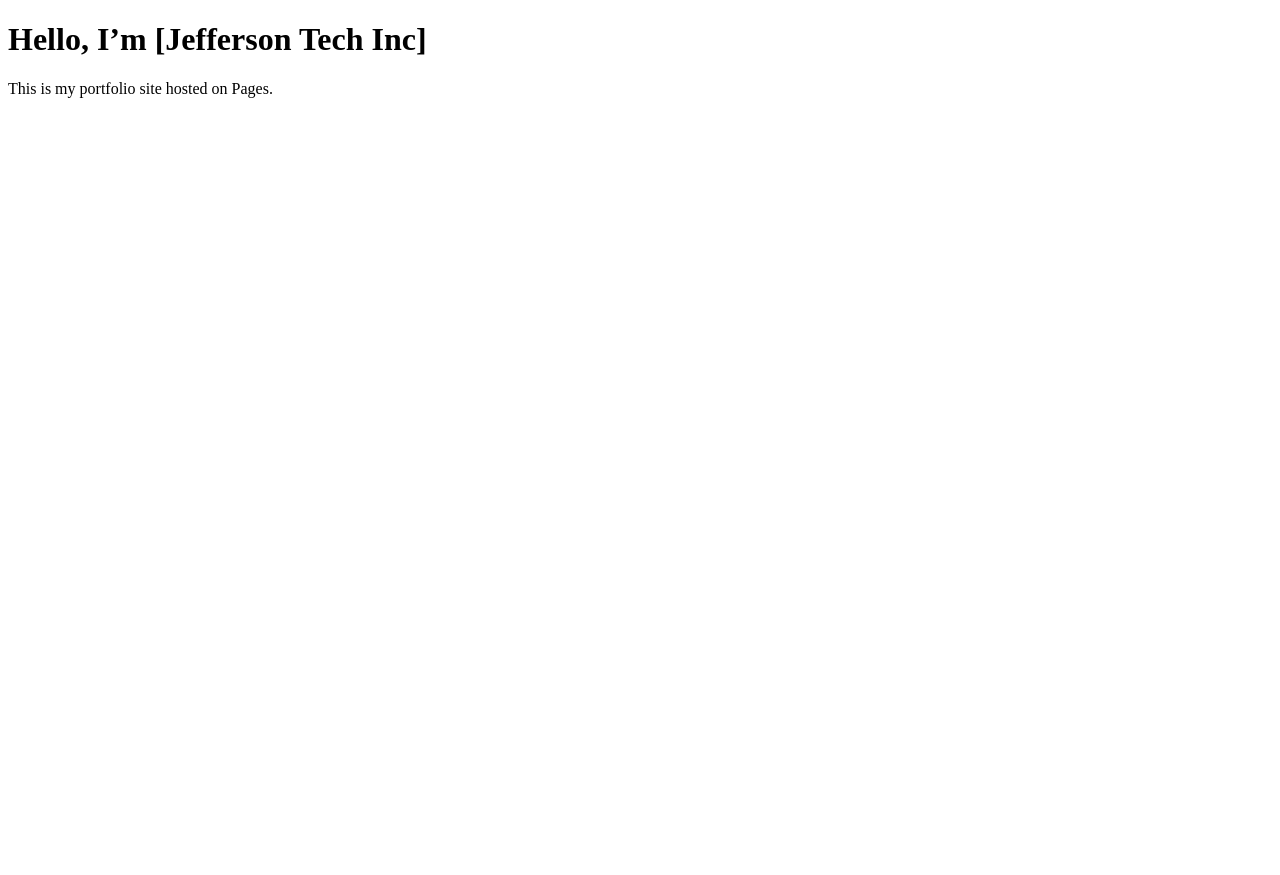
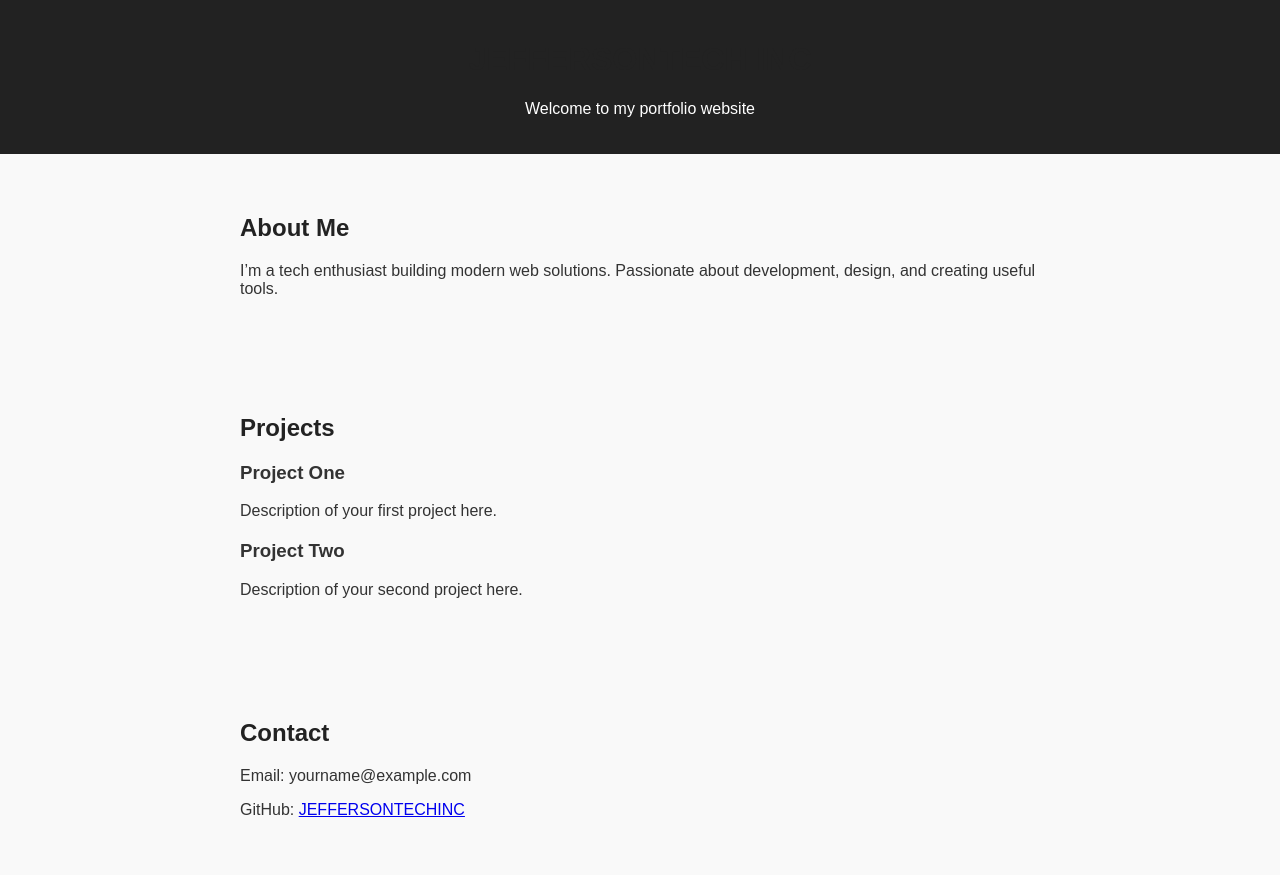
Before and after one commit to JEFFERSONTECHINC/Main-page, a plain HTML site: page index.html in a window 1280 px wide. Before the commit the page ends 800 px from the top, so only its background shows below. Drawn offline with Linux system fonts and the light colour scheme.

Commit message:
Update index.htmljeffersontechinc

```diff
--- a/index.html
+++ b/index.html
@@ -2,10 +2,60 @@
 <html lang="en">
 <head>
     <meta charset="UTF-8">
-    <title>My Portfolio</title>
+    <title>JEFFERSONTECH Portfolio</title>
+    <style>
+        body {
+            font-family: Arial, sans-serif;
+            margin: 0;
+            background: #f9f9f9;
+            color: #333;
+        }
+        header {
+            background: #222;
+            color: #fff;
+            padding: 20px;
+            text-align: center;
+        }
+        section {
+            padding: 40px;
+            max-width: 800px;
+            margin: auto;
+        }
+        h1, h2 {
+            color: #222;
+        }
+        .project {
+            margin-bottom: 20px;
+        }
+    </style>
 </head>
 <body>
-    <h1>Hello, I’m [Jefferson Tech Inc]</h1>
-    <p>This is my portfolio site hosted on Pages.</p>
+    <header>
+        <h1>JEFFERSONTECH INC</h1>
+        <p>Welcome to my portfolio website</p>
+    </header>
+
+    <section>
+        <h2>About Me</h2>
+        <p>I’m a tech enthusiast building modern web solutions. Passionate about development, design, and creating useful tools.</p>
+    </section>
+
+    <section>
+        <h2>Projects</h2>
+        <div class="project">
+            <h3>Project One</h3>
+            <p>Description of your first project here.</p>
+        </div>
+        <div class="project">
+            <h3>Project Two</h3>
+            <p>Description of your second project here.</p>
+        </div>
+    </section>
+
+    <section>
+        <h2>Contact</h2>
+        <p>Email: yourname@example.com</p>
+        <p>GitHub: <a href="https://github.com/JEFFERSONTECHINC" target="_blank">JEFFERSONTECHINC</a></p>
+    </section>
 </body>
 </html>
```
